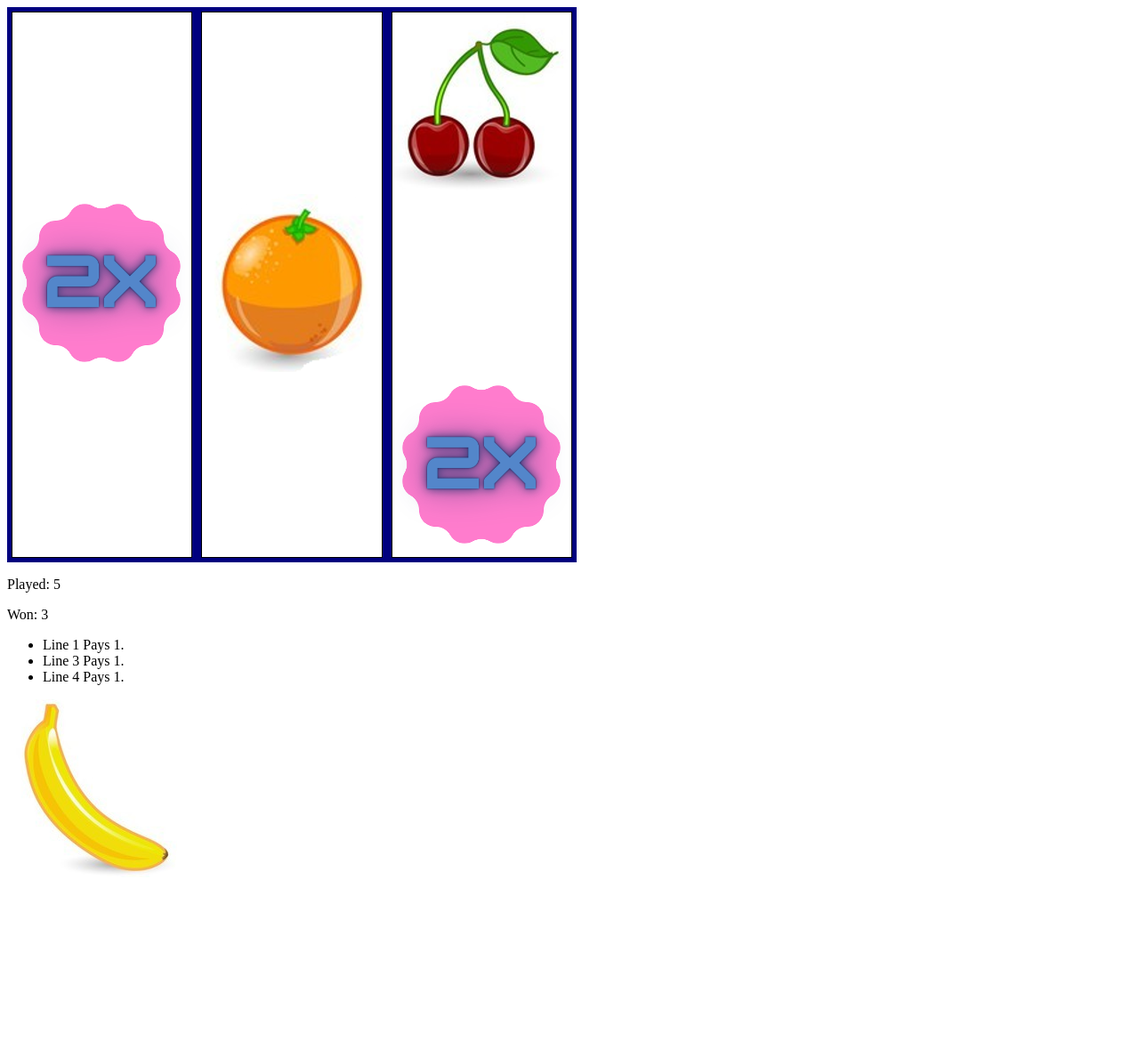
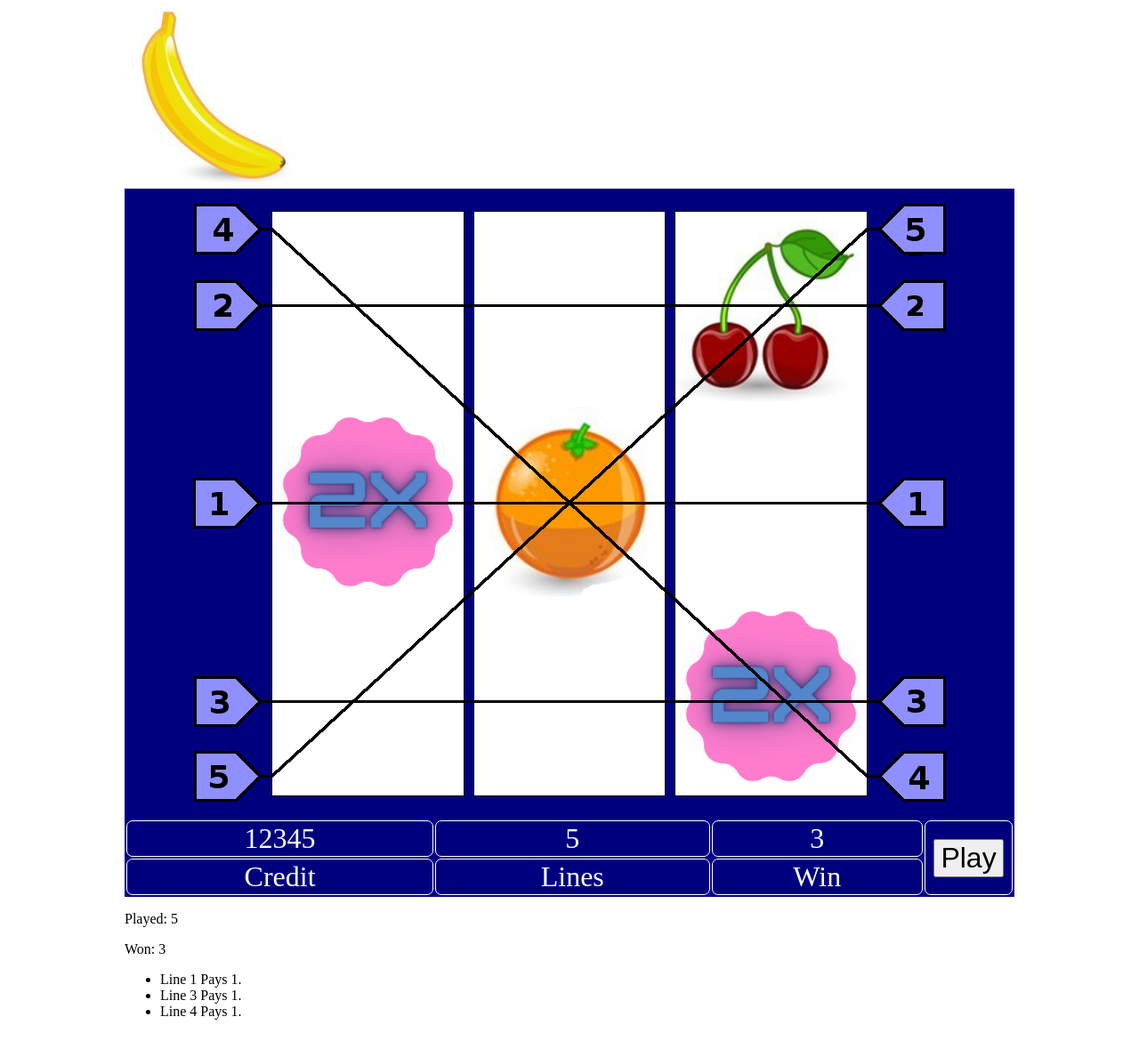
Before and after one commit to rmorriscpux/slot_game, a Django app: page /test/ in a window 1280 px wide. Shown: the whole page at 89% size. Before the commit the page ends 983 px from the top, so only its background shows below. Run offline with Django 3.2, Linux system fonts and the light colour scheme.

Commit message:
Update for game lines and reel window format. Working game now.

```diff
--- a/site_app/models.py
+++ b/site_app/models.py
@@ -56,6 +56,7 @@ class User(models.Model):
     pw_hash = models.CharField(max_length=255)
     birthday = models.DateField()
     credit_balance = models.PositiveIntegerField(default=0)
+    games_played = models.PositiveIntegerField(default=0)
     credits_played = models.PositiveIntegerField(default=0)
     credits_won = models.PositiveIntegerField(default=0)
 
--- /dev/null
+++ b/site_app/static/css/reel_style.css
@@ -0,0 +1,48 @@
+div.reel-window{
+    background-color: #00007f;
+    display: flex;
+    width: 100%;
+    padding: 20px 160px 20px;
+}
+div.reel{
+    position: relative;
+    background-color: #ffffff;
+    flex: 1;
+    display: block;
+    justify-content: center;
+    border: 1px solid black;
+    margin: 5px;
+    min-height: 40px;
+}
+div.reel-dashboard{
+    justify-content: center;
+    z-index: 3;
+}
+#dashboard{
+    width: 100%;
+    text-align: center;
+    background-color: #00007f;
+    color: #ffffff;
+}
+#dashboard td{
+    border: 1px solid white;
+    border-radius: 7px;
+    font-size: 24pt;
+}
+#dashboard button{
+    font-size: 24pt;
+}
+#dashboard-button{
+    width: 10%;
+}
+img.reel_symbol{
+    width: 100%;
+}
+img.reel_lines{
+    position: absolute;
+    z-index: 2;
+    height: 700px;
+    width: 1000px;
+    object-fit: cover;
+    object-position: 100% 0%;
+}
--- a/site_app/static/css/style.css
+++ b/site_app/static/css/style.css
@@ -1,4 +1,5 @@
 body{
+    display: flex;
     justify-content: center;
 }
 
@@ -9,7 +10,33 @@ div.wrapper{
 }
 div.flex-row{
     display: flex;
+    width: 100%;
 }
 div.flex-box{
     flex: 1;
 }
+div.reel-window{
+    background-color: #00007f;
+    display: flex;
+    width: 640px;
+    padding: 20px 160px;
+}
+div.reel{
+    background-color: #ffffff;
+    flex: 1;
+    display: block;
+    justify-content: center;
+    border: 1px solid black;
+    margin: 5px;
+    min-height: 40px;
+}
+div.header p{
+    text-align: right;
+}
+/* li */
+li.error{
+    color: #ff0000;
+}
+li.success{
+    color: #007f00;
+}
--- a/site_app/templates/test_page.html
+++ b/site_app/templates/test_page.html
@@ -2,16 +2,26 @@
 <html lang="en">
 <head>
     {% load static %}
+    {% load site_app_extras %}
     <meta charset="UTF-8">
     <meta http-equiv="X-UA-Compatible" content="IE=edge">
     <meta name="viewport" content="width=device-width, initial-scale=1.0">
-    <style>
+    <link rel="stylesheet" type="text/css" href="{% static 'css/style.css' %}">
+    <link rel="stylesheet" type="text/css" href="{% static 'css/reel_style.css' %}">
+    <!-- <style>
+        div.flex-row{
+            display: flex;
+            justify-content: center;
+            width: 1000px;
+        }
         div.reel_window{
             background-color: #00007f;
             display: flex;
-            width: 640px;
+            width: 100%;
+            padding: 20px 160px 20px;
         }
         div.reel{
+            position: relative;
             background-color: #ffffff;
             flex: 1;
             display: block;
@@ -20,19 +30,68 @@
             margin: 5px;
             min-height: 40px;
         }
-    </style>
+        div.reel-dashboard{
+            justify-content: center;
+        }
+        #dashboard{
+            width: 100%;
+            text-align: center;
+            background-color: #00007f;
+            color: #ffffff;
+        }
+        #dashboard td{
+            border: 1px solid white;
+            border-radius: 7px;
+            font-size: 24pt;
+        }
+        #dashboard button{
+            font-size: 24pt;
+        }
+        #dashboard-button{
+            width: 10%;
+        }
+        img.reel_symbol{
+            width: 100%;
+        }
+        img.reel_lines{
+            position: absolute;
+            z-index: 2;
+        }
+    </style> -->
     <title>Document</title>
 </head>
 <body>
-    <div class="reel_window">
+    <div class="wrapper">
+        <img alt="{{ symbol }}" src="{% static 'img/slot_symbols/'|add:symbol|add:'.png' %}">
+        <div class="flex-row">
+            <img alt="lines" src="{% static 'img/lines/'|addstr:played|addstr:'.png' %}" class="reel_lines">
+            <div class="reel-window flex-box">
                 {% for reel in window %}
                 <div class="reel">
                     {% for pos_sym in reel %}
-            <img alt="{{ pos_sym }}" src="{% static 'img/slot_symbols/'|add:pos_sym|add:'.png' %}" class="reel_symbol">
+                    <img alt="{{ pos_sym }}" src="{% static 'img/slot_symbols/'|addstr:pos_sym|addstr:'.png' %}" class="reel_symbol">
                     {% endfor %}
                 </div>
                 {% endfor %}
             </div>
+        </div>
+        <div class="flex-row reel-dashboard">
+            <table id="dashboard">
+                <tr>
+                    <td>12345</td>
+                    <td>{{ played }}</td>
+                    <td>{{ total_won }}</td>
+                    <td rowspan="2" id="dashboard-button"><button>Play</button></td>
+                </tr>
+                <tr>
+                    <td>Credit</td>
+                    <td>Lines</td>
+                    <td>Win</td>
+                </tr>
+            </table>
+        </div>
+        <div class="flex-row">
+            <div class="flex-box">
                 <p>Played: {{ played }}</p>
                 <p>Won: {{ total_won }}</p>
                 {% if wins %}
@@ -42,6 +101,8 @@
                     {% endfor %}
                 </ul>
                 {% endif %}
-    <img alt="{{ symbol }}" src="{% static 'img/slot_symbols/'|add:symbol|add:'.png' %}">
+            </div>
+        </div>
+    </div>
 </body>
 </html>
--- /dev/null
+++ b/site_app/templatetags/site_app_extras.py
@@ -0,0 +1,7 @@
+from django import template
+
+register = template.Library()
+
+@register.filter
+def addstr(arg1, arg2):
+    return str(arg1) + str(arg2)
--- a/site_app/urls.py
+++ b/site_app/urls.py
@@ -8,6 +8,7 @@ urlpatterns = [
     path('login/', views.login),
     path('logout/', views.logout),
     path('game/', views.game_page),
+    path('game/spin/', views.game_spin),
     path('user/', views.user_info),
     path('user/history/', views.show_history),
     path('user/add_credit/', views.add_credit),
--- a/site_app/views.py
+++ b/site_app/views.py
@@ -88,14 +88,53 @@ def game_page(request):
     if 'game_result' in request.session:
         context['game_result'] = request.session['game_result']
     else: # Populate with default values.
+        dummy_game = Slot()
         context['game_result'] = {
+            'window' : dummy_game.window,
             'lines_played' : 1,
             'credits_won' : 0,
             'win_lines' : {},
         }
-        context['current_user'] = User.objects.get(id=request.session['user_id'])
+    context['current_user'] = User.objects.get(id=request.session['user_id'])
 
     return render(request, "game.html", context)
+
+# game_spin
+# Path: /game/spin/
+# Play a game if the amount of credits bet is available.
+def game_spin(request):
+    # Session check
+    if 'user_id' not in request.session:
+        return redirect("/")
+
+    if request.method == "POST":
+        current_user = User.objects.get(id=request.session['user_id'])
+        bet = int(request.POST['bet'])
+        # Ensure that the player has enough credits.
+        if current_user.credit_balance < bet:
+            messages.error(request, "Insufficient credits.")
+            return redirect("/game/")
+
+        # Remove bet amount from player credits.
+        current_user.credit_balance -= bet
+        # Play the game with the selected line bet.
+        game_play = Slot().play(bet)
+        # Update player stats.
+        current_user.games_played += 1
+        current_user.credits_played += game_play.game_result['credits_played']
+        current_user.credits_won += game_play.game_result['credits_won']
+        current_user.credit_balance += game_play.game_result['credits_won']
+        current_user.save()
+        # Add game history saving logic here.
+
+        request.session['game_result'] = {
+            'window' : game_play.window,
+            'lines_played' : game_play.game_result['credits_played'],
+            'credits_won' : game_play.game_result['credits_won'],
+            'win_lines' : game_play.game_result['wins'],
+        }
+
+    return redirect("/game/")
 
 # user_info
 # Path: /user/
@@ -113,6 +152,7 @@ def user_info(request):
         'user_last_name' : current_user.last_name,
         'user_email' : current_user.email,
         'user_credit_balance' : current_user.credit_balance,
+        'user_games_played' : current_user.games_played,
         'user_credits_played' : current_user.credits_played,
         'user_credits_won' : current_user.credits_won,
     }
@@ -130,10 +170,14 @@ def add_credit(request):
         return redirect("/")
 
     if request.method == "POST":
-        current_user = User.objects.get(id=request.session['user_id'])
-        current_user.credit_balance += request.POST['amount']
-        current_user.save()
-        messages.success(request, "Credits added successfully!")
+        to_add = int(request.POST['amount'])
+        if to_add > 0 and to_add <= 100:
+            current_user = User.objects.get(id=request.session['user_id'])
+            current_user.credit_balance += to_add
+            current_user.save()
+            messages.success(request, "Credits added successfully!")
+        else:
+            messages.error(request, "Invalid credit amount. Must be between 1 and 100.")
     return redirect("/user/")
 
 if settings.DEBUG:
```
Also changed, not shown: site_app/templates/game.html (+71 -0 lines), site_app/templates/user.html (+7 -0 lines), site_app/migrations/0003_user_games_played.py (added), site_app/static/img/lines/1.png (added), site_app/static/img/lines/2.png (added), site_app/static/img/lines/3.png (added), site_app/static/img/lines/4.png (added), site_app/static/img/lines/5.png (added). Lines whose indentation alone changed are shown as unchanged.
